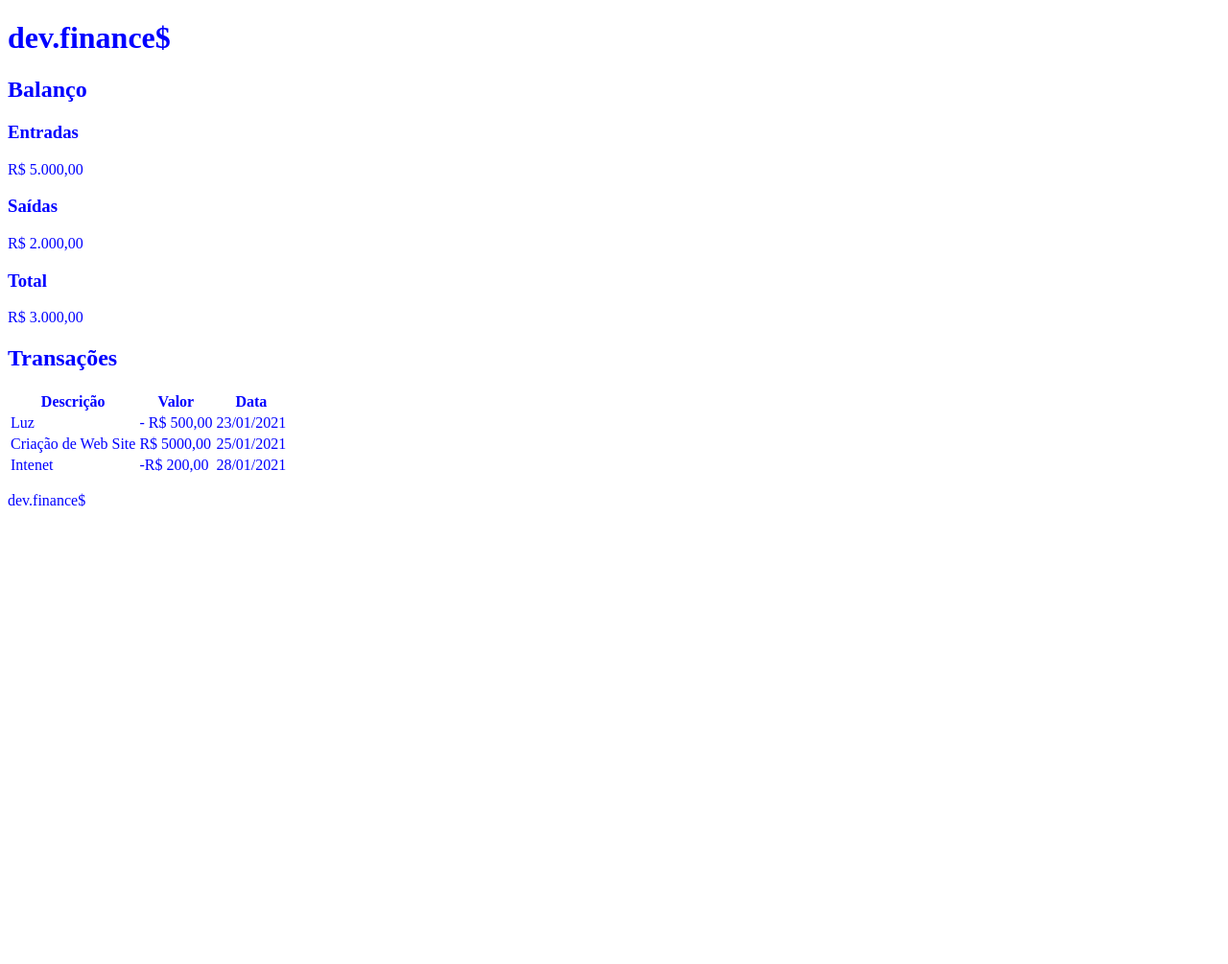
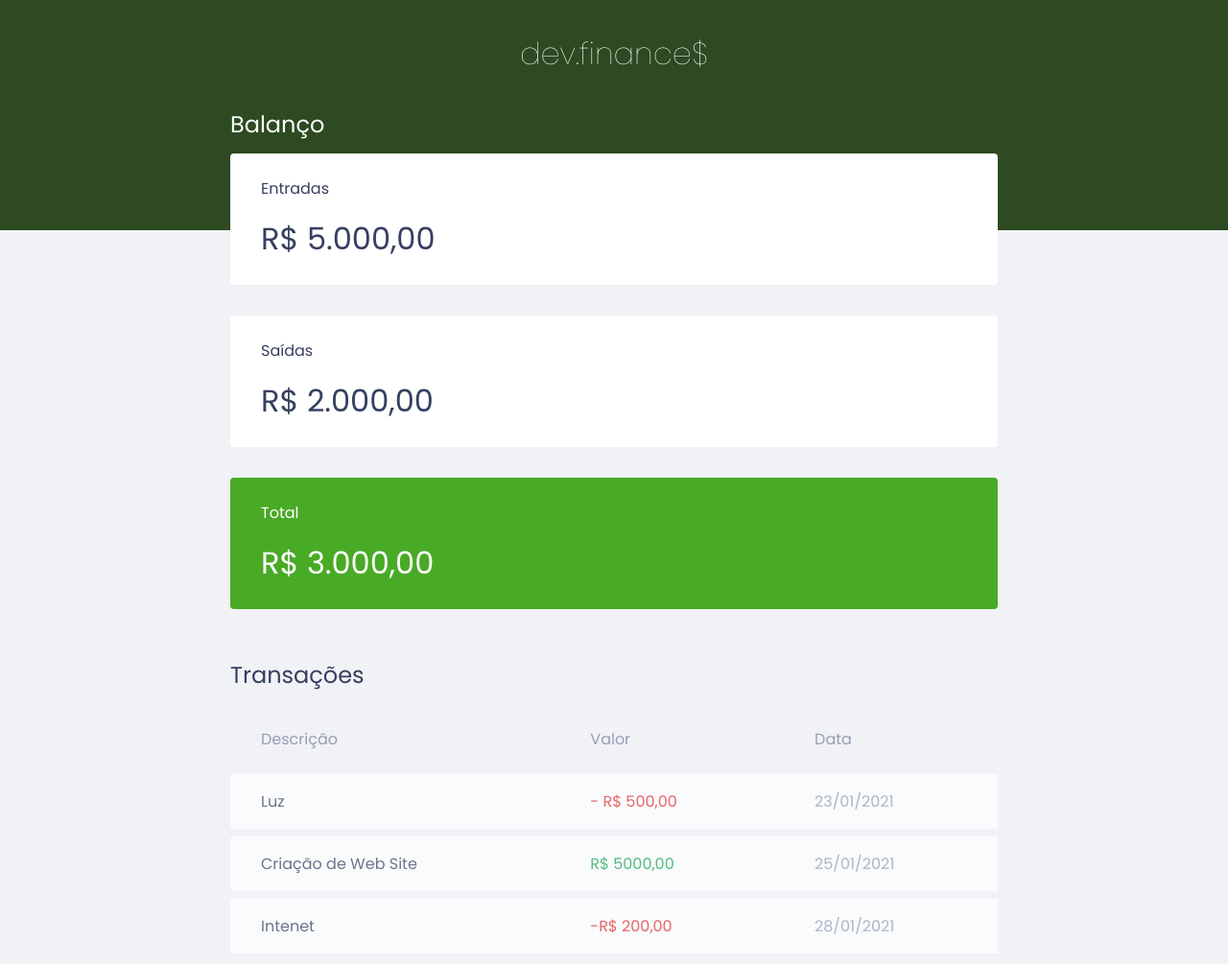
Before and after one commit to RicardMachado/DevFinances_Discover, a plain HTML site: page index.html in a window 1280 px wide. Shown: the top 1005 px of the page at 96% size. Before the commit the page ends 800 px from the top, so only its background shows below. Drawn offline with Linux system fonts and the light colour scheme.

Commit message:
Criação do CSS do index

```diff
--- a/css/styles.css
+++ b/css/styles.css
@@ -1,3 +1,139 @@
+/* Global ==================Zerando(Reset) na pagina */
+:root{
+    --dark-blue: #363f5f;
+}
+
+* {
+  margin: 0;
+  padding: 0;
+  box-sizing: border-box;
+}
+
 body {
-    color: blue;
+    background: #f0f2f5;
+    font-family: 'Poppins', sans-serif;
 }
+
+.container {
+    width: min( 90vw, 800px );
+
+    margin: auto;
+}
+
+/* Titles ===========================================*/
+h2 {
+    margin-top: 3.2rem;
+    margin-bottom: 0.8rem;
+    color:var(--dark-blue);
+
+    font-weight: normal;
+}
+
+
+/* Header ===========================================*/
+
+header {
+    background: #2d4a22;
+    padding: 2rem 0 10rem;
+    text-align: center;
+}
+
+#logo {
+    color: #fff;
+    font-weight: 100;
+
+}
+
+/* Balance ===========================================*/
+#balance {
+    margin-top: -8rem;
+}
+
+#balance h2 {
+    color: #fff;
+    margin-top: 0;
+}
+
+/* Cards ===========================================*/
+.card {
+    background: white;
+    padding: 1.5rem 2rem;
+    border-radius: 0.25rem;
+
+    margin-bottom: 2rem;
+
+    color: var(--dark-blue);
+}
+
+.card h3 {
+    font-weight: normal;
+    font-size: 1rem;
+}
+
+.card p {
+    font-size: 2rem;
+    line-height: 3rem;
+
+    margin-top: 1rem;
+}
+
+.card.total {
+    background: #49AA26;
+    color: white;
+}
+
+/* Table ===========================================*/
+#data-table {
+    width: 100%;
+    border-spacing: 0 0.5rem;
+
+    color: #969cb3;
+}
+
+table thead tr th:first-child,
+table tbody tr td:first-child {
+    border-radius: 0.25rem 0 0 0.25rem;
+}
+
+table thead th {
+    /*background: white;*/
+
+    font-weight: normal;
+    padding: 1rem 2rem;
+
+    text-align: left;
+}
+
+table tbody tr {
+    opacity: 0.7;
+}
+
+table tbody tr:hover {
+    opacity: 1;
+}
+
+table tbody td {
+    background: white;
+    padding: 1rem 2rem;
+}
+
+td.description {
+    color: var(--dark-blue);
+}
+
+td.income {
+    color: #12a454;
+}
+
+td.expense {
+    color: #e92929;
+}
+
+/* Footer ===========================================*/
+footer{
+    text-align: center;
+    padding: 4rem 0 2rem;
+
+    color: var(--dark-blue);
+    opacity: 0.6;
+}
--- a/index.html
+++ b/index.html
@@ -9,6 +9,12 @@
     <title>DevFinances</title>
 
     <link rel="stylesheet" href="./css/styles.css">
+    <link rel="preconnect" href="https://fonts.googleapis.com">
+    <link rel="preconnect" href="https://fonts.gstatic.com" crossorigin>
+    <link
+        href="https://fonts.googleapis.com/css2?family=Poppins:ital,wght@0,100;0,400;0,700;1,100;1,400;1,700&display=swap"
+        rel="stylesheet">
+
 </head>
 
 <body>
@@ -16,7 +22,7 @@
         <h1 id="logo">dev.finance$</h1>
     </header>
 
-    <main>
+    <main class="container">
         <section id="balance">
             <h2>Balanço</h2>
 
@@ -30,7 +36,7 @@
                 <p>R$ 2.000,00</p>
             </div>
 
-            <div class="card">
+            <div class="card total">
                 <h3>Total</h3>
                 <p>R$ 3.000,00</p>
             </div>
@@ -48,19 +54,19 @@
                 </thead>
                 <tbody>
                     <tr>
-                        <td>Luz</td>
-                        <td>- R$ 500,00</td>
-                        <td>23/01/2021</td>
+                        <td class="description">Luz</td>
+                        <td class="expense">- R$ 500,00</td>
+                        <td class="date">23/01/2021</td>
                     </tr>
                     <tr>
-                        <td>Criação de Web Site</td>
-                        <td>R$ 5000,00</td>
-                        <td>25/01/2021</td>
+                        <td class="description">Criação de Web Site</td>
+                        <td class="income">R$ 5000,00</td>
+                        <td class="date">25/01/2021</td>
                     </tr>
                     <tr>
-                        <td>Intenet</td>
-                        <td>-R$ 200,00</td>
-                        <td>28/01/2021</td>
+                        <td class="description">Intenet</td>
+                        <td class="expense">-R$ 200,00</td>
+                        <td class="date">28/01/2021</td>
                     </tr>
                 </tbody>
             </table>
```
